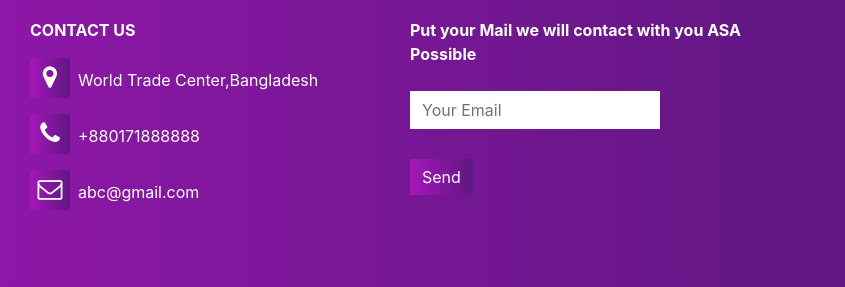
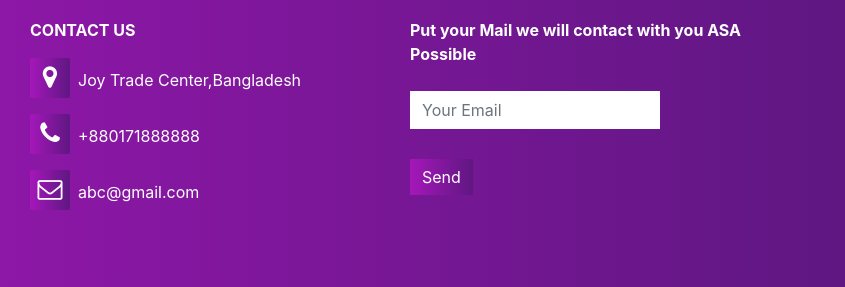
Before and after one commit to Joy1205/Complaint-Management-System, a plain HTML site: page index.html in a window 1280 px wide. Shown: the part 2684-2971 px from the top of the page, 435-1280 px from the left. Drawn offline with nearby package versions, Linux system fonts and the light colour scheme.

Commit message:
Update index.html

```diff
--- a/index.html
+++ b/index.html
@@ -130,7 +130,7 @@
         </div>
         <div class="col-md-4 footer-box">
           <p><b>CONTACT US</b></p>
-          <p><i class="fa fa-map-marker"></i>World Trade Center,Bangladesh</p>
+          <p><i class="fa fa-map-marker"></i>Joy Trade Center,Bangladesh</p>
           <p><i class="fa fa-phone"></i>+880171888888</p>
           <p><i class="fa fa-envelope-o"></i>abc@gmail.com</p>
         </div>
```
